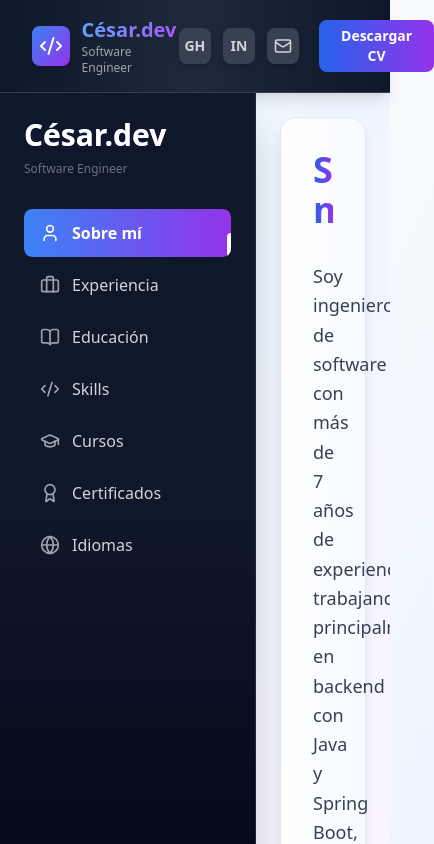
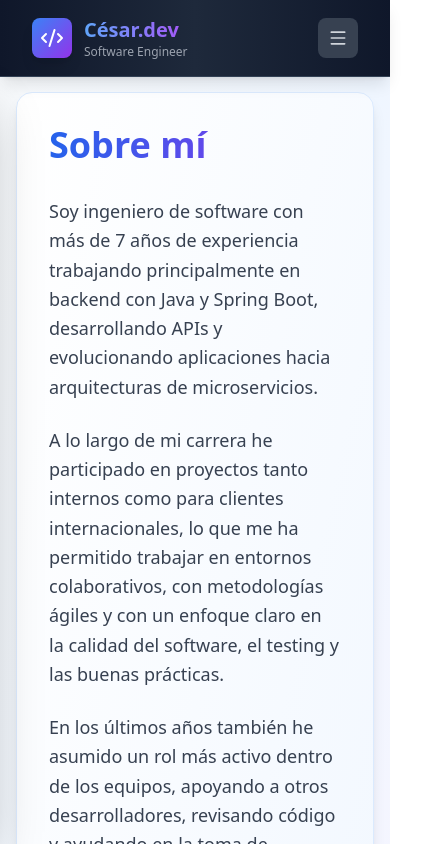
Before and after one commit to csnunhez2/CV, a React (Vite) app: page / in a window 390 px wide. Shown: the top 844 px of the page, 434 px wide, since content can reach past the window. Built offline with nearby package versions, Linux system fonts and the light colour scheme.

Commit message:
burger menu and responsive

```diff
--- a/src/App.tsx
+++ b/src/App.tsx
@@ -13,6 +13,7 @@ import Languages from "./components/Languages";
 
 function App() {
   const [current, setCurrent] = useState("about");
+  const [mobileMenuOpen, setMobileMenuOpen] = useState(false);
 
   const renderContent = () => {
     switch (current) {
@@ -34,14 +35,39 @@ function App() {
   };
 
   return (
-    <div className="h-screen bg-gradient-to-br from-slate-50 via-blue-50 to-purple-50 flex flex-col">
-      <Header />
+    <div className="min-h-screen bg-gradient-to-br from-slate-50 via-blue-50 to-purple-50 flex flex-col">
+      <Header mobileMenuOpen={mobileMenuOpen} setMobileMenuOpen={setMobileMenuOpen} />
 
-      <div className="flex flex-1 overflow-hidden">
-        <Sidebar current={current} setCurrent={setCurrent} />
+      {/* Container for sidebar and main content, positioned below header */}
+      <div className="flex-1 flex" style={{ marginTop: "76px" }}>
+        {/* Desktop sidebar - fixed on the left */}
+        <div className="hidden md:block fixed left-0 top-[76px] w-64 h-[calc(100vh-76px)] overflow-y-auto z-40">
+          <Sidebar current={current} setCurrent={setCurrent} />
+        </div>
 
-        <main className="flex-1 relative overflow-hidden overflow-y-auto p-6">
-          {/* Background blobs removed for testing */}
+        {/* Mobile sidebar overlay */}
+        {mobileMenuOpen && (
+          <motion.div
+            initial={{ opacity: 0 }}
+            animate={{ opacity: 1 }}
+            exit={{ opacity: 0 }}
+            transition={{ duration: 0.2 }}
+            className="md:hidden fixed inset-0 top-[76px] bg-black/40 z-30"
+            onClick={() => setMobileMenuOpen(false)}
+          />
+        )}
+
+        {/* Mobile sidebar drawer */}
+        <motion.div
+          animate={{ x: mobileMenuOpen ? 0 : -256 }}
+          transition={{ type: "spring", stiffness: 300, damping: 30 }}
+          className="md:hidden fixed w-64 h-[calc(100vh-76px)] top-[76px] left-0 z-50"
+        >
+          <Sidebar current={current} setCurrent={setCurrent} onItemClick={() => setMobileMenuOpen(false)} />
+        </motion.div>
+
+        {/* Main content - pushed right on desktop to account for sidebar */}
+        <main className="flex-1 overflow-y-auto p-4 md:p-6 md:ml-64">
           <div className="relative z-10 max-w-5xl mx-auto">
             <AnimatePresence mode="wait">
               <motion.div
--- a/src/components/Header.tsx
+++ b/src/components/Header.tsx
@@ -1,8 +1,13 @@
 import { motion } from "framer-motion";
-import { Code2, Mail } from "lucide-react";
+import { Code2, Mail, Menu, X } from "lucide-react";
 import ScrollProgressBar from "./ScrollProgressBar";
 
-const Header = () => {
+interface HeaderProps {
+  mobileMenuOpen: boolean;
+  setMobileMenuOpen: (open: boolean) => void;
+}
+
+const Header = ({ mobileMenuOpen, setMobileMenuOpen }: HeaderProps) => {
   return (
     <>
       <ScrollProgressBar />
@@ -10,7 +15,7 @@ const Header = () => {
       initial={{ opacity: 0, y: -20 }}
       animate={{ opacity: 1, y: 0 }}
       transition={{ duration: 0.5 }}
-      className="bg-gradient-to-r from-slate-900 via-slate-800 to-slate-900 border-b border-slate-700 shadow-lg"
+      className="bg-gradient-to-r from-slate-900 via-slate-800 to-slate-900 border-b border-slate-700 shadow-lg fixed top-0 left-0 right-0 z-40"
     >
       <div className="max-w-full px-8 py-4 flex items-center justify-between">
         {/* Logo e nome */}
@@ -29,8 +34,10 @@ const Header = () => {
           </div>
         </motion.div>
 
-        {/* Social links */}
+        {/* Social links and hamburger */}
         <div className="flex items-center gap-3">
+          {/* Desktop social links - hidden on mobile */}
+          <div className="hidden md:flex items-center gap-3">
             <motion.a
               href="https://github.com"
               target="_blank"
@@ -73,6 +80,27 @@ const Header = () => {
               Descargar CV
             </motion.button>
           </div>
+
+          {/* Mobile hamburger menu - visible only on mobile */}
+          <motion.button
+            onClick={() => setMobileMenuOpen(!mobileMenuOpen)}
+            whileHover={{ scale: 1.1 }}
+            whileTap={{ scale: 0.95 }}
+            className="md:hidden w-10 h-10 rounded-lg bg-gray-700 hover:bg-gray-600 flex items-center justify-center text-gray-300 hover:text-white transition-colors"
+            title="Menu"
+          >
+            <motion.div
+              animate={{ rotate: mobileMenuOpen ? 90 : 0 }}
+              transition={{ duration: 0.3 }}
+            >
+              {mobileMenuOpen ? (
+                <X size={20} />
+              ) : (
+                <Menu size={20} />
+              )}
+            </motion.div>
+          </motion.button>
+        </div>
       </div>
       </motion.header>
     </>
--- a/src/components/Sidebar.tsx
+++ b/src/components/Sidebar.tsx
@@ -19,9 +19,9 @@ const items = [
   { id: "languages", label: "Idiomas", icon: Globe },
 ];
 
-const Sidebar = ({ current, setCurrent }: any) => {
+const Sidebar = ({ current, setCurrent, onItemClick }: any) => {
   return (
-    <div className="h-screen w-64 bg-gradient-to-b from-slate-900 via-slate-900 to-slate-950 text-gray-300 p-6 flex flex-col border-r border-slate-800 shadow-2xl">
+    <div className="h-full w-64 bg-gradient-to-b from-slate-900 via-slate-900 to-slate-950 text-gray-300 p-6 flex flex-col border-r border-slate-800 shadow-2xl">
       <motion.div
         initial={{ opacity: 0, y: -10 }}
         animate={{ opacity: 1, y: 0 }}
@@ -33,7 +33,7 @@ const Sidebar = ({ current, setCurrent }: any) => {
         <p className="text-xs text-gray-500 mb-8">Software Engineer</p>
       </motion.div>
 
-      <nav className="flex flex-col gap-1">
+      <nav className="flex flex-col gap-1 overflow-y-auto flex-1">
         <motion.div
           initial={{ opacity: 0 }}
           animate={{ opacity: 1 }}
@@ -48,7 +48,10 @@ const Sidebar = ({ current, setCurrent }: any) => {
                 initial={{ opacity: 0, x: -20 }}
                 animate={{ opacity: 1, x: 0 }}
                 transition={{ duration: 0.3 }}
-                onClick={() => setCurrent(item.id)}
+                onClick={() => {
+                  setCurrent(item.id);
+                  onItemClick?.();
+                }}
                 className="relative px-4 py-3 rounded-lg text-left overflow-hidden group transition-all duration-300"
               >
                 {current === item.id && (
@@ -105,7 +108,7 @@ const Sidebar = ({ current, setCurrent }: any) => {
       </nav>
 
       <motion.div
-        className="mt-auto pt-6 border-t border-slate-800"
+        className="pt-6 border-t border-slate-800"
         initial={{ opacity: 0 }}
         animate={{ opacity: 1 }}
         transition={{ delay: 0.5 }}
```
Lines whose indentation alone changed are shown as unchanged.
